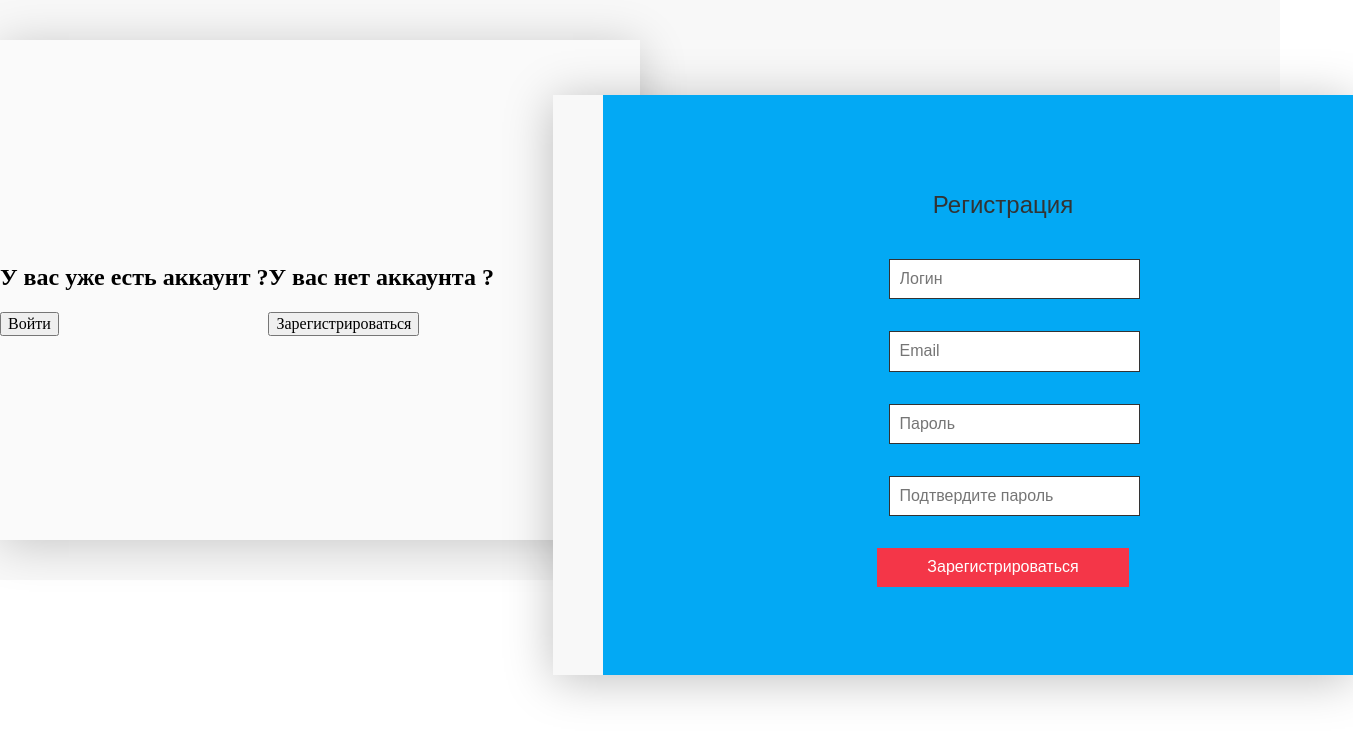
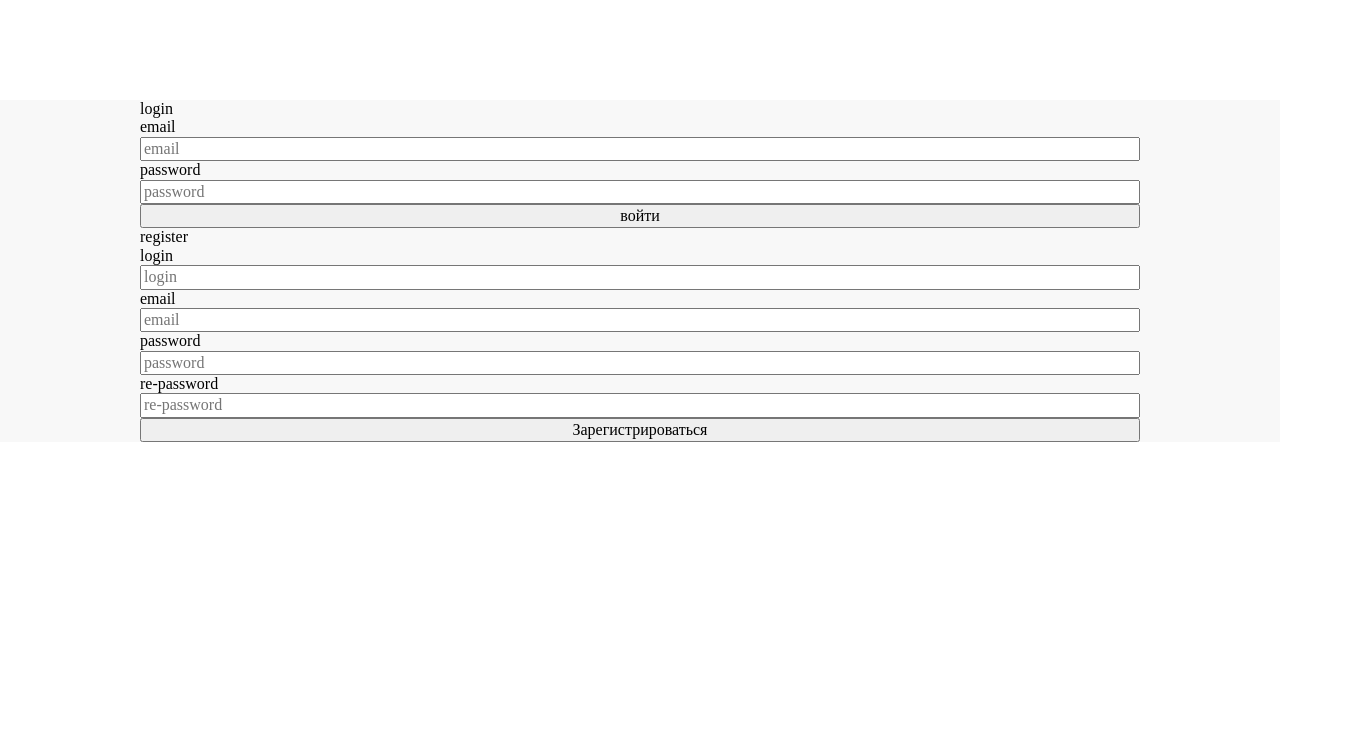
Before and after one commit to Ilya616/auto_front_public, a React (Vite) app: page /auth in a window 1280 px wide. Shown: the top 738 px of the page, 1353 px wide, since content can reach past the window. Built offline with nearby package versions, Linux system fonts and the light colour scheme; a web font is replaced by a local one.

Commit message:
lessons-auth

```diff
--- a/package.json
+++ b/package.json
@@ -10,6 +10,7 @@
     "preview": "vite preview"
   },
   "dependencies": {
+    "axios": "^1.12.2",
     "react": "^19.1.1",
     "react-dom": "^19.1.1",
     "react-router": "^7.9.3"
@@ -20,13 +21,13 @@
     "@types/react": "^19.1.13",
     "@types/react-dom": "^19.1.9",
     "@vitejs/plugin-react": "^5.0.3",
+    "antd": "^5.27.4",
     "eslint": "^9.36.0",
     "eslint-plugin-react-hooks": "^5.2.0",
     "eslint-plugin-react-refresh": "^0.4.20",
     "globals": "^16.4.0",
     "normalize.css": "^8.0.1",
     "sass": "^1.93.2",
-    "vite": "^7.1.7",
-    "antd": "^5.27.4"
+    "vite": "^7.1.7"
   }
 }
--- /dev/null
+++ b/src/components/Libs/request.js
@@ -0,0 +1,17 @@
+import axios from "axios";
+
+export function request(
+  obj = { method: "get", url: "", data: null, callback }
+) {
+  axios({
+    method: obj.method,
+    url: obj.url,
+    data: obj.data,
+  })
+    .then(function (response) {
+      obj.callback(response);
+    })
+    .catch(function (error) {
+      console.log(error);
+    });
+}
--- a/src/components/pages/Auth/Auth.jsx
+++ b/src/components/pages/Auth/Auth.jsx
@@ -1,11 +1,19 @@
 import styles from "./Auth.module.scss";
-import { NavLink } from "react-router";
+import { NavLink, useNavigate } from "react-router";
 import Button from "../../UI/Components/Button/Button";
 import SignInForm from "../../UI/Form/SignInForm/SignInForm";
 import SignUpForm from "../../UI/Form/SignUpForm/SignUpForm";
-import { useState } from "react";
+import { useEffect, useState } from "react";
+import { request } from "@components/Libs/request";
+
+let VITE_BACK_API = import.meta.env.VITE_BACK_API;
 
 export default function Auth() {
+  useEffect(() => {
+    if (sessionStorage.getItem("token")) {
+      navigate("/lk");
+    }
+  }, []);
   // const [isActive, setIsActive] = useState(false);
 
   // const handleSignUp = () => {
@@ -16,9 +24,142 @@ export default function Auth() {
   //   setIsActive(false);
   // };
 
+  const [authUser, setauthUser] = useState({ email: null, password: null });
+  const [regUser, setregUser] = useState({
+    email: null,
+    password: null,
+    repass: null,
+    login: null,
+  });
+  let navigate = useNavigate();
+
+  function onAuthRequest(evt) {
+    evt.preventDefault();
+    console.log(evt);
+    request({
+      method: "post",
+      url: VITE_BACK_API + "/auth",
+      data: authUser,
+      callback: (response) => {
+        if (response.data.hasOwnProperty("token")) {
+          sessionStorage.setItem("token", response.data.token);
+          navigate("/lk");
+        } else {
+          console.log(response.data);
+        }
+      },
+    });
+  }
+  function onChangeEmail(evt) {
+    authUser.email = evt.target.value;
+    let copy = Object.assign({}, authUser);
+    setauthUser(copy);
+    // setauthUser({ email: evt.target.value, password: authUser.password });
+  }
+  function onChangePassword(evt) {
+    authUser.password = evt.target.value;
+    let copy = Object.assign({}, authUser);
+    setauthUser(copy);
+  }
+
+  function onRegisterhRequest(evt) {
+    evt.preventDefault();
+    console.log(regUser);
+
+    console.log(evt);
+    request({
+      method: "post",
+      url: VITE_BACK_API + "/regitration",
+      data: regUser,
+      callback: () => {
+        console.log("otvet");
+      },
+    });
+  }
+  function onChangeRegEmail(evt) {
+    regUser.email = evt.target.value;
+    let copy = Object.assign({}, regUser);
+    setregUser(copy);
+  }
+  function onChangeRegPassword(evt) {
+    regUser.password = evt.target.value;
+    let copy = Object.assign({}, regUser);
+    setregUser(copy);
+  }
+  function onChangeRegRePassword(evt) {
+    regUser.repass = evt.target.value;
+    let copy = Object.assign({}, regUser);
+    setregUser(copy);
+  }
+  function onChangeRegLogin(evt) {
+    regUser.login = evt.target.value;
+    let copy = Object.assign({}, regUser);
+    setregUser(copy);
+  }
+
   return (
     <article className={styles.container}>
-      <div className={styles.block}>
+      <div>
+        login
+        <form className={styles.reg} onSubmit={onAuthRequest}>
+          <label htmlFor="1">email</label>
+          <input
+            onChange={onChangeEmail}
+            type="email"
+            name="email"
+            id="1"
+            placeholder="email"
+          />
+          <label htmlFor="2">password</label>
+          <input
+            onChange={onChangePassword}
+            type="password"
+            name="password"
+            id="2"
+            placeholder="password"
+          />
+          <button>войти</button>
+        </form>
+      </div>
+      <div>
+        register
+        <form className={styles.reg} onSubmit={onRegisterhRequest}>
+          <label htmlFor="3">login</label>
+          <input
+            onChange={onChangeRegLogin}
+            type="text"
+            name="login"
+            id="3"
+            placeholder="login"
+          />
+          <label htmlFor="4">email</label>
+          <input
+            onChange={onChangeRegEmail}
+            type="email"
+            name="email"
+            id="4"
+            placeholder="email"
+          />
+          <label htmlFor="5">password</label>
+          <input
+            onChange={onChangeRegPassword}
+            type="password"
+            name="password"
+            id="5"
+            placeholder="password"
+          />
+          <label htmlFor="6">re-password</label>
+          <input
+            onChange={onChangeRegRePassword}
+            type="password"
+            name="re-password"
+            id="6"
+            placeholder="re-password"
+          />
+          <button>Зарегистрироваться</button>
+        </form>
+      </div>
+      {/* <div className={styles.block}>
         <section className={"block-item" + " " + styles.block__item}>
           <h2 className={"block-item__title"}>У вас уже есть аккаунт ?</h2>
           <Button className={"block-item__btn" + " " + "signin-btn"}>
@@ -41,7 +182,7 @@ export default function Auth() {
         <form className={styles.form + " " + "form_signup"}>
           <SignUpForm />
         </form>
-      </div>
+      </div> */}
     </article>
   );
 }
--- a/src/components/pages/Auth/Auth.module.scss
+++ b/src/components/pages/Auth/Auth.module.scss
@@ -3,6 +3,10 @@
 // * {
 //
 // }
+.reg {
+  display: flex;
+  flex-direction: column;
+}
 .active {
   background-color: #f43648;
 }
@@ -74,10 +78,8 @@
   color: #333;
 }
 .container {
-  width: 800px;
-  height: 500px;
-  padding: 40px 0;
-  position: relative;
+  width: 1000px;
+  margin: 100px auto;
 }
 .form__title {
   font-size: 1.5rem;
--- /dev/null
+++ b/src/components/pages/Lk/Lk.jsx
@@ -0,0 +1,26 @@
+import React, { useEffect } from "react";
+import { redirect, useLocation, useNavigate } from "react-router";
+import { request } from "../../Libs/request";
+let VITE_BACK_API = import.meta.env.VITE_BACK_API;
+
+export default function Lk() {
+  let navigete = useNavigate();
+  useEffect(() => {
+    if (!sessionStorage.getItem("token")) {
+      navigete("/auth");
+    } else {
+      request({
+        method: "post",
+        url: VITE_BACK_API + "/check-user",
+        data: { token: sessionStorage.getItem("token") },
+        callback: (response) => {
+          if (!response.data) {
+            sessionStorage.removeItem("token");
+            navigete("/auth");
+          }
+        },
+      });
+    }
+  }, []);
+  return <div>Lk</div>;
+}
--- a/src/routes.js
+++ b/src/routes.js
@@ -3,6 +3,7 @@ import Index from "./components/IndexPage/Index";
 import NewsPage from "./components/NewsPage/NewsPage";
 import Contacts from "./components/ContactsPage/Contacts";
 import Auth from "./components/pages/Auth/Auth";
+import Lk from "./components/pages/Lk/Lk";
 
 export let routes = createBrowserRouter([
   {
@@ -21,4 +22,8 @@ export let routes = createBrowserRouter([
     path: "/auth",
     Component: Auth,
   },
+  {
+    path: "/lk",
+    Component: Lk,
+  },
 ]);
```
Also changed, not shown: 2 other files (tests, documents, lock files or other folders).
